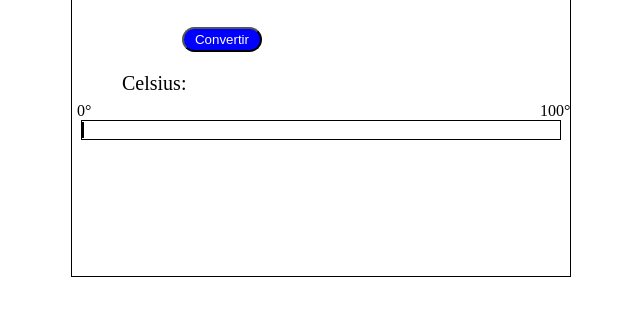
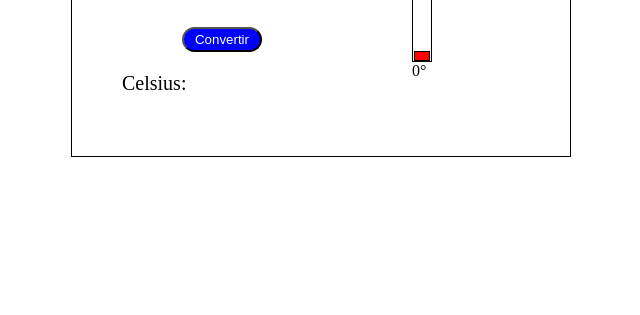
Before and after one commit to DiegoBohorquez05/Final-Bootstrap., a plain HTML site: page Union/termometro.html in a window 1280 px wide. Shown: the part 243-558 px from the top of the page, without its empty margins (319-959 px from the left). Drawn offline with Linux system fonts and the light colour scheme.

Commit message:
termometro

```diff
--- a/Union/termometro.html
+++ b/Union/termometro.html
@@ -1,5 +1,6 @@
 <!DOCTYPE html>
 <html lang="en">
+
 <head>
     <meta charset="UTF-8">
     <meta http-equiv="X-UA-Compatible" content="IE=edge">
@@ -7,6 +8,7 @@
     <title>Document</title>
     <link rel="stylesheet" href="terometro.css">
 </head>
+
 <body>
     <div class="container">
         <h1>Convertidor de temperatura</h1>
@@ -23,9 +25,10 @@
             <label class="cien" for="">100°</label>
         </div>
         <div class="termometro">
-            <div class="temperatura"></div>
+            <div id="temperatura" class="temperatura"></div>
         </div>
     </div>
     <script src="termometro.js"></script>
 </body>
+
 </html>
--- a/Union/termometro.js
+++ b/Union/termometro.js
@@ -1,7 +1,11 @@
+let temperatura = document.getElementById("temperatura")
+
 let operacion=function(){
     let value = document.getElementById("faren").value;
     let calcular = (value-32)*5/9
     document.getElementById('celsius').textContent=calcular
+
+    document.getElementById('temperatura').style.width=`${calcular}px`
 }
 
 let boton = document.getElementById("boton1")
--- a/Union/terometro.css
+++ b/Union/terometro.css
@@ -6,7 +6,7 @@
 
 .container{
     width: 500px;
-    height: 470px;
+    height: 350px;
     border: solid 1px;
     margin: 50px auto;
 }
@@ -61,27 +61,30 @@ button{
 
 .cero{
     position: absolute;
-    margin-top: 50px;
-    margin-left: 5px;
+    margin-top: 10px;
+    margin-left: 340px;
 }
 
 .cien{
     position: absolute;
-    margin-top: 50px;
-    margin-left: 468px;
+    margin-top: -106px;
+    margin-left: 335px;
 }
 
 .termometro{
-    margin: 68px auto;
+    margin-left: 300px;
+    margin-top: -50px;
     border: solid 1px;
     height: 20px;
-    width: 480px;
+    width: 100px;
     overflow: hidden;
+    position: absolute;
+    transform: rotate(270deg);
 }
 
 .temperatura{
     height: 16px;
-    width: 0px;
+    width: 10px;
     border: solid 1px;
     margin-top: 1px;
     background-color: red;
```
